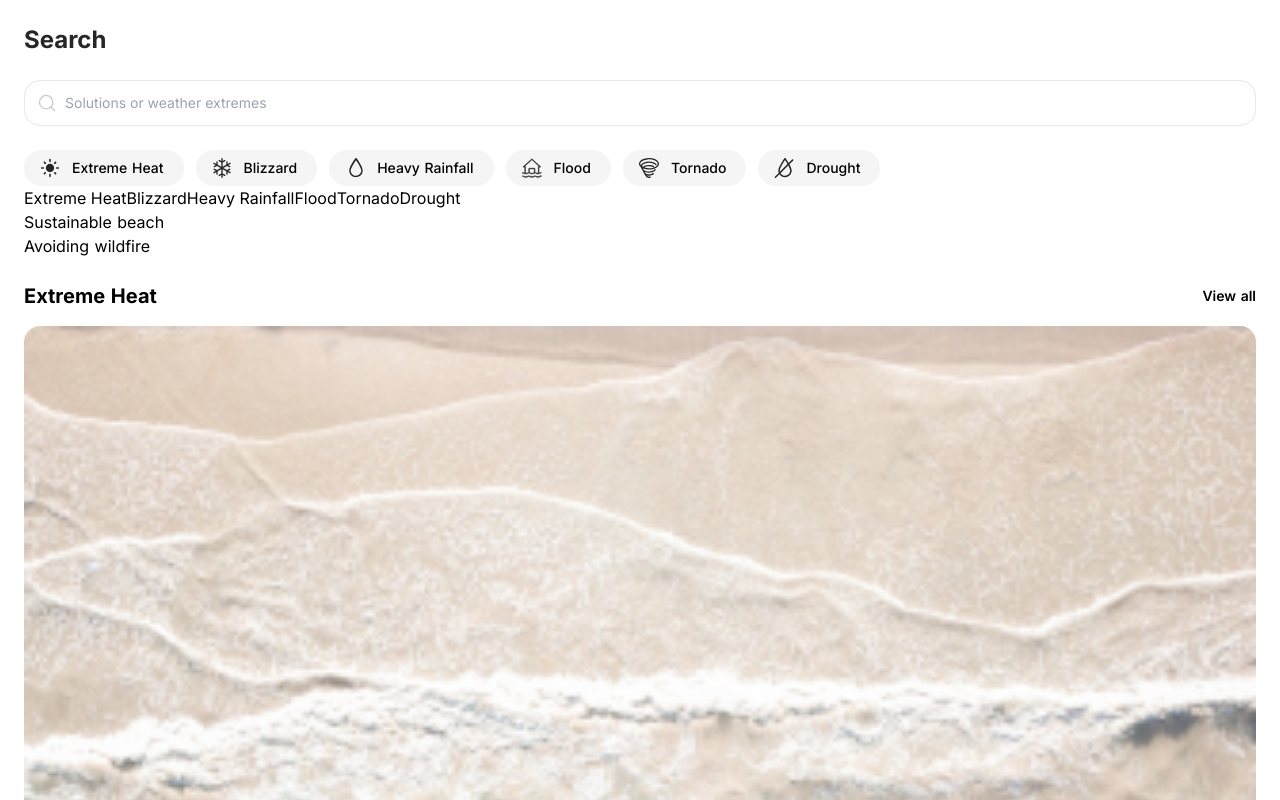
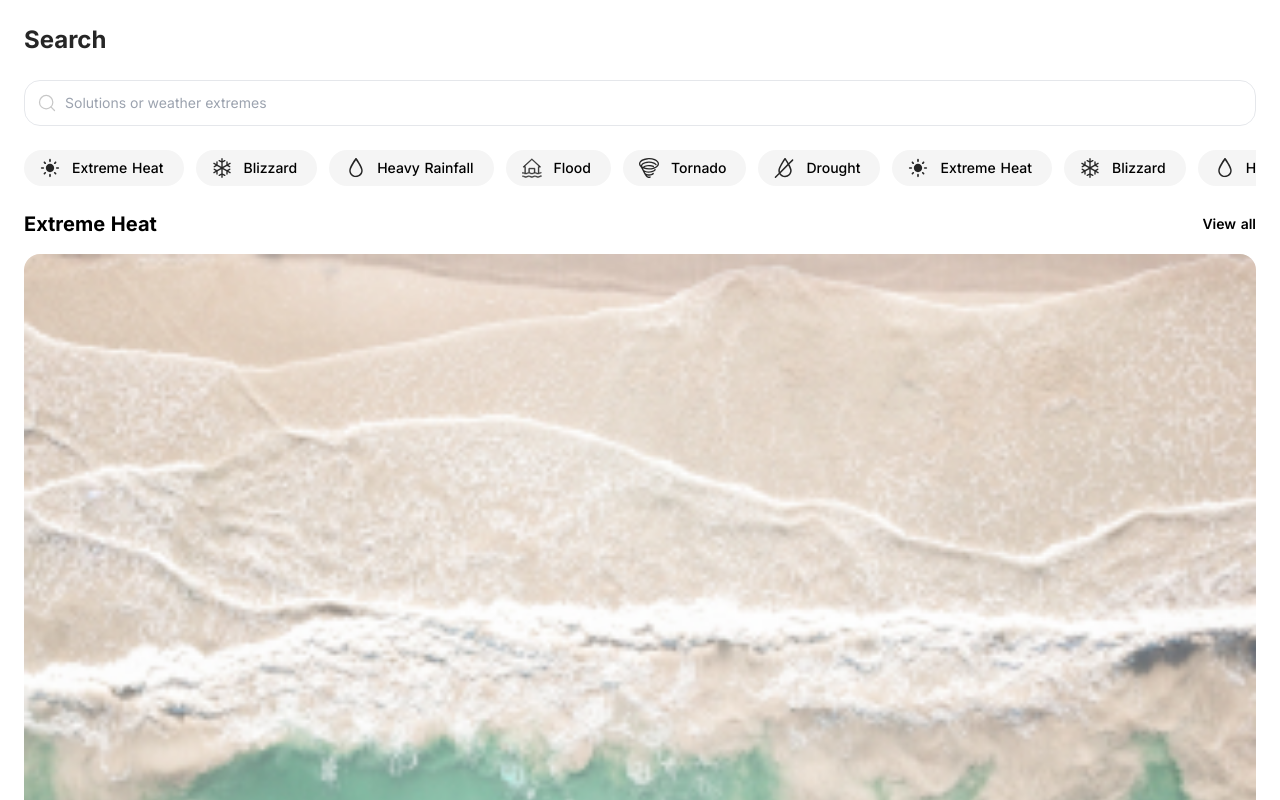
Before and after one commit to TheRealPolatic/solut, a Nuxt app: page /searchSolutions in a window 1280 px wide. Shown: the top 800 px of the page. Built offline with nearby package versions, Linux system fonts and the light colour scheme.

Commit message:
feat: add iconfont

```diff
--- a/components/Search/SearchSolutionsSection.vue
+++ b/components/Search/SearchSolutionsSection.vue
@@ -16,13 +16,13 @@
     </div>
 
     <div class="category-scrollbar flex w-full overflow-x-scroll overflow-y-hidden">
-      <SearchCategoryTile v-for="category in categories" :key="category.id" :category="category" />
+      <SearchCategorySlider v-for="category in categories" :key="category.id" :category="category" />
     </div>
 
     <!-- <button v-for="(c, i) in colors" :key="i" @click="onClick(c)">{{ c }}</button> -->
 
-    <button v-for="category in categories" :key="category" @click="onClick(category)">{{ category.title }}</button>
-    <div v-for="s in filteredCategories" :key="s.title">{{ s.title }}</div>
+    <!-- <button v-for="category in categories" :key="category" @click="onClick(category)">{{ category.title }}</button>
+    <div v-for="s in filteredCategories" :key="s.title">{{ s.title }}</div> -->
     <!-- <SearchSolutionCard v-for="s in filteredCategories" :key="s.title" :s="s" /> -->
 
     <div v-if="searchValue == ''">
@@ -32,17 +32,6 @@
     <div v-else-if="searchValue !== ''">
       <SearchSolutionCard v-for="solution in filteredName" :key="solution.title" :solution="solution" />
     </div>
-
-    <!-- <div class="my-6">
-      <div class="flex justify-between">
-        <h2 class="text-xl font-bold">Extreme Heat</h2>
-        <p class="text-sm font-medium mt-1">View all</p>
-      </div>
-      <div class="flex overflow-x-auto overflow-y-hidden whitespace-nowrap">
-        <img class="h-full rounded-2xl my-4 mr-3" src="@/assets/images/sustainable.jpg" />
-        <img class="h-full rounded-2xl my-4 mr-3" src="@/assets/images/sustainable.jpg" />
-      </div>
-    </div> -->
   </div>
 </template>
 
@@ -115,4 +104,9 @@ input[type='search']:focus::-webkit-search-cancel-button {
   opacity: 0.3;
   pointer-events: all;
 }
+
+.category-scrollbar::-webkit-scrollbar {
+  width: 0px;
+  background: transparent;
+}
 </style>
```
Also changed, not shown: components/Search/WeatherExtremeSlider.vue (+10 -0 lines), 1 other file (tests, documents, lock files or other folders).
